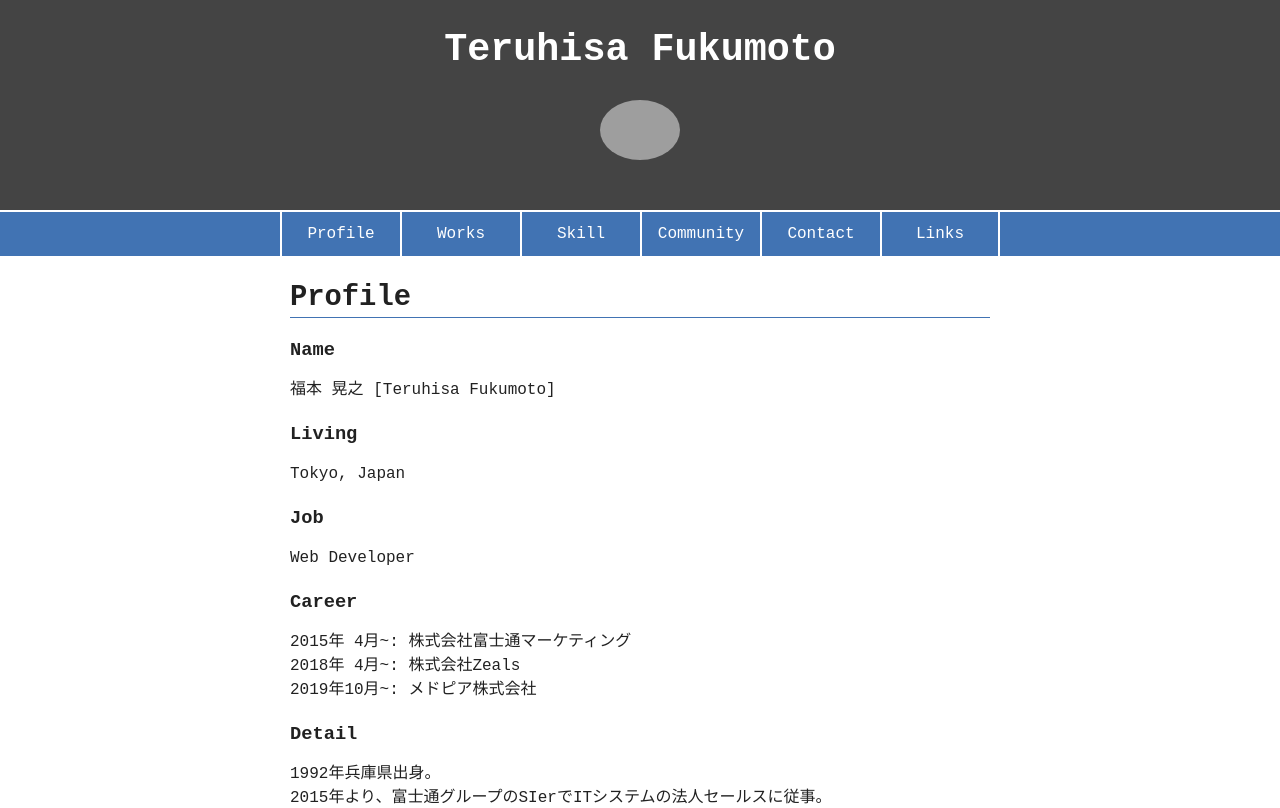
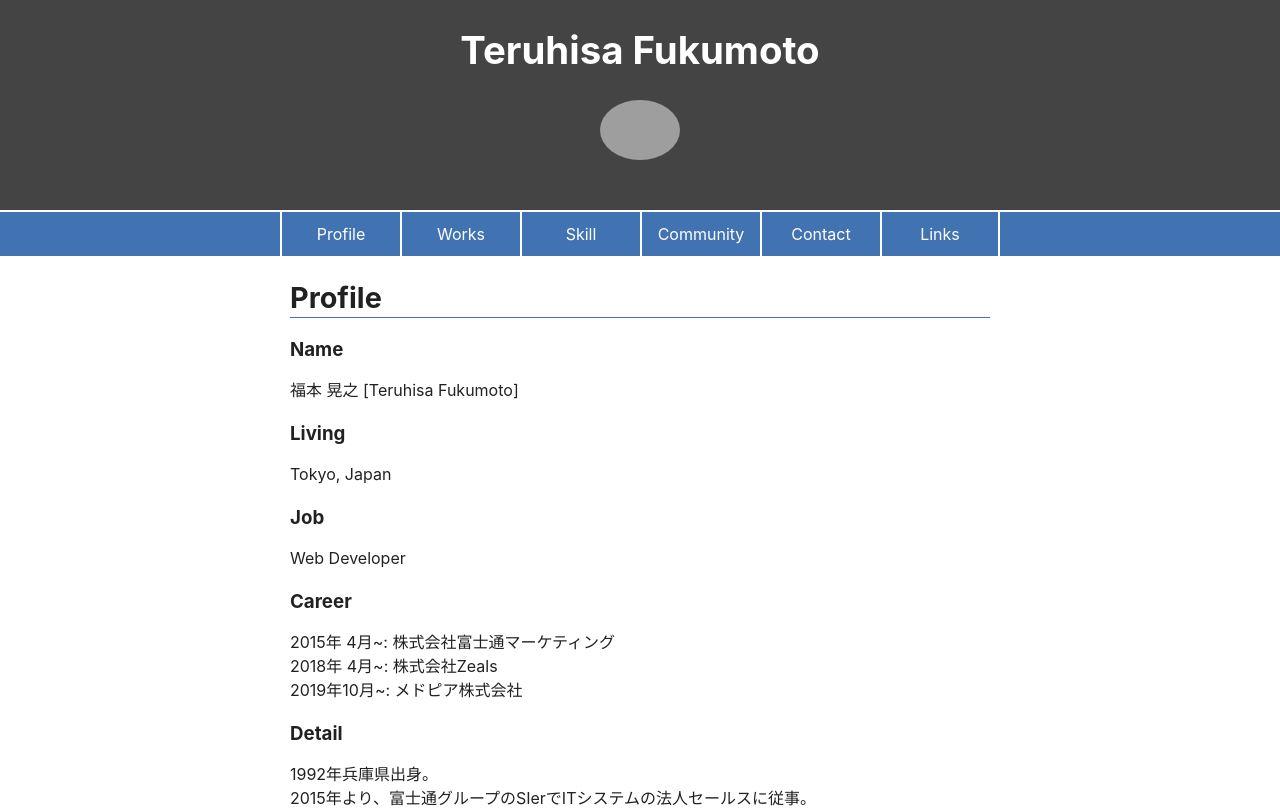
Before and after one commit to f-teruhisa/fukumoto_portfolio, a React (Create React App) app: page / in a window 1280 px wide. Shown: the top 808 px of the page. Built offline with nearby package versions, Linux system fonts and the light colour scheme; grey boxes are pictures that could not be loaded.

Commit message:
change font and fix contact form

```diff
--- a/firebase/firebase.js
+++ b/firebase/firebase.js
@@ -1,7 +1,7 @@
 import firebase from 'firebase';
 import 'firebase/auth';
 
-const firebaseConfig = {
+const config = {
   apiKey: "AIzaSyDMg7BGy1b92aL-XTROTM34LduL3GH4Kcw",
   authDomain: "fukumoto-portfolio.firebaseapp.com",
   databaseURL: "https://fukumoto-portfolio.firebaseio.com",
@@ -9,6 +9,6 @@ const firebaseConfig = {
   storageBucket: "fukumoto-portfolio.appspot.com",
   messagingSenderId: "542050596861",
   appId: "1:542050596861:web:963e602f4ee6d9c8e1cb94"
-};
+}
 
 firebase.initializeApp(config);
--- a/src/App.css
+++ b/src/App.css
@@ -143,13 +143,14 @@ a {
 
 body {
   font-family:
-          "Courier New",
-          Courier,
-          monospace,
-          Arial,
-          serif;
+          -apple-system,
+          BlinkMacSystemFont,
+          "Hiragino kaku Gothic ProN",
+          MyYuGothicM,
+          Meiryo,
+          sans-serif;
   -webkit-font-smoothing: antialiased;
-  color: rgba(0,0,0,.87);
+  color: #161615;
 }
 
 h1 {
```
